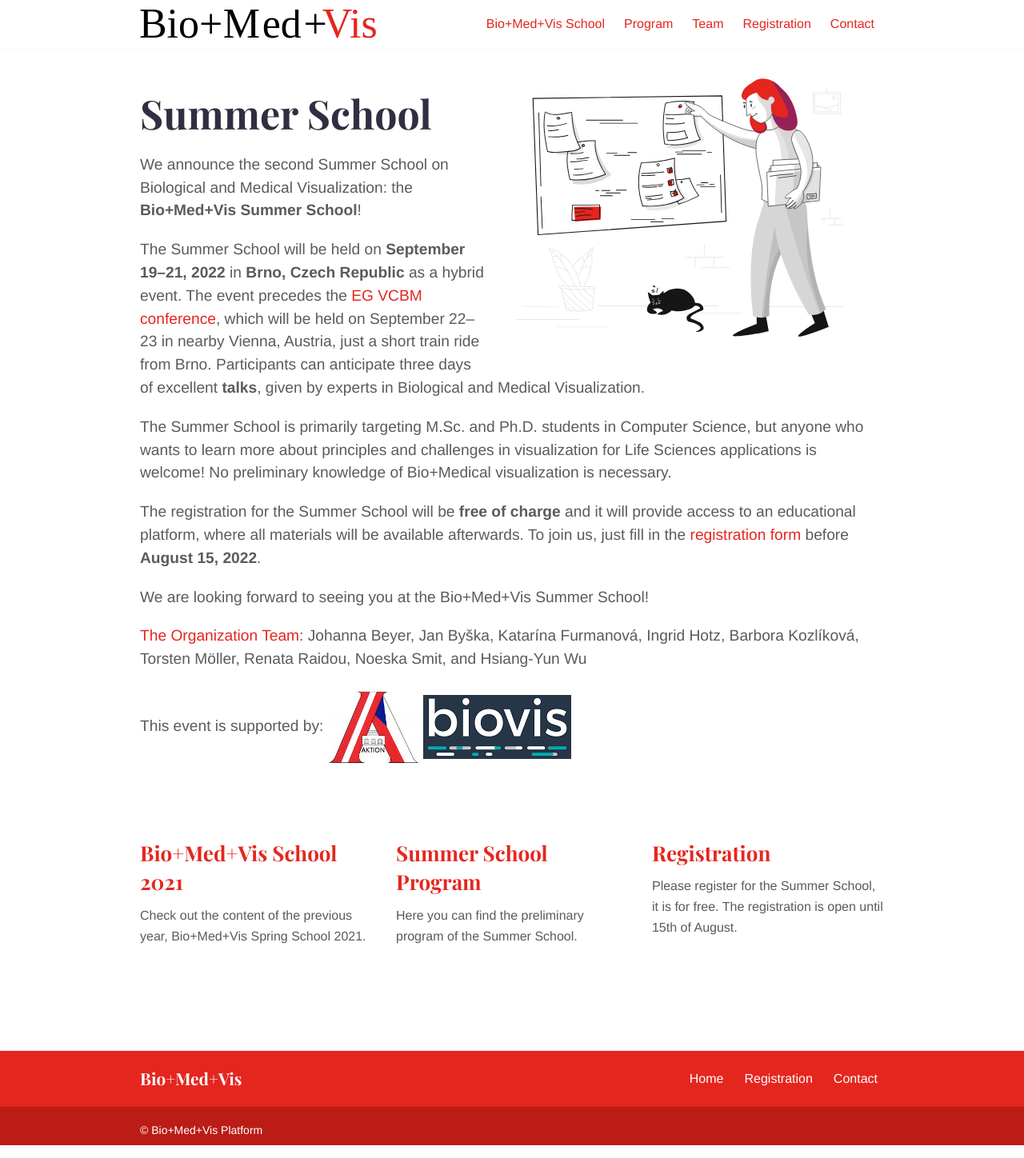
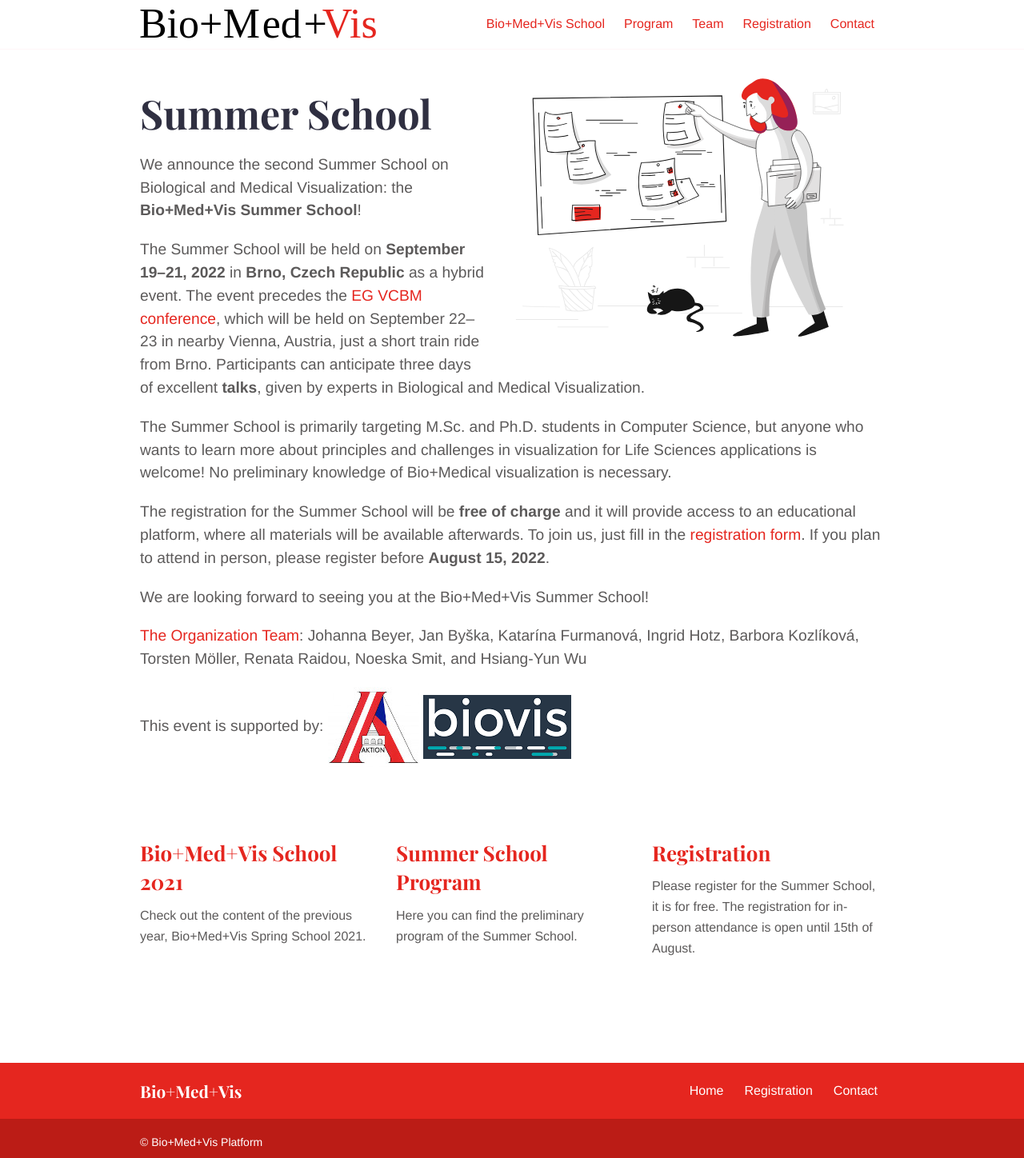
Before and after one commit to biomedvis/2022, a Jekyll site: the page built from index.md, in a window 1280 px wide. Shown: the whole page at 80% size. Built offline with Jekyll 4.4.1, drawn with Linux system fonts in a browser that asks for light colours.

Commit message:
registration info

```diff
--- a/index.md
+++ b/index.md
@@ -15,7 +15,7 @@ The Summer School will be held on **September 19--21, 2022** in **Brno, Czech Re
 
 The Summer School is primarily targeting M.Sc. and Ph.D. students in Computer Science, but anyone who wants to learn more about principles and challenges in visualization for Life Sciences applications is welcome! No preliminary knowledge of Bio+Medical visualization is necessary.
 
-The registration for the Summer School will be **free of charge** and it will provide access to an educational platform, where all materials will be available afterwards. To join us, just fill in the [registration form](https://skjemaker.app.uib.no/view.php?id=13063619) before **August 15, 2022**.
+The registration for the Summer School will be **free of charge** and it will provide access to an educational platform, where all materials will be available afterwards. To join us, just fill in the [registration form](https://skjemaker.app.uib.no/view.php?id=13063619). If you plan to attend in person, please register before **August 15, 2022**.
 
 We are looking forward to seeing you at the Bio+Med+Vis Summer School!
 
```
Also changed, not shown: _announcements/registration.md (+1 -1 lines).
